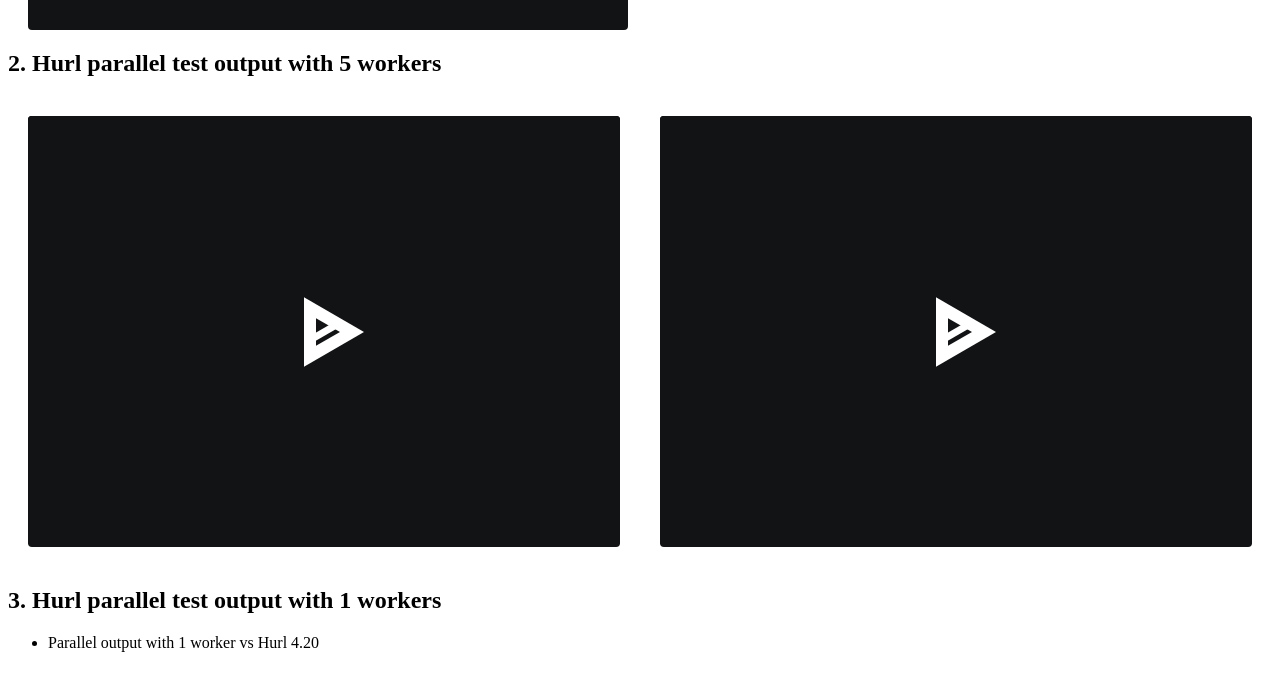
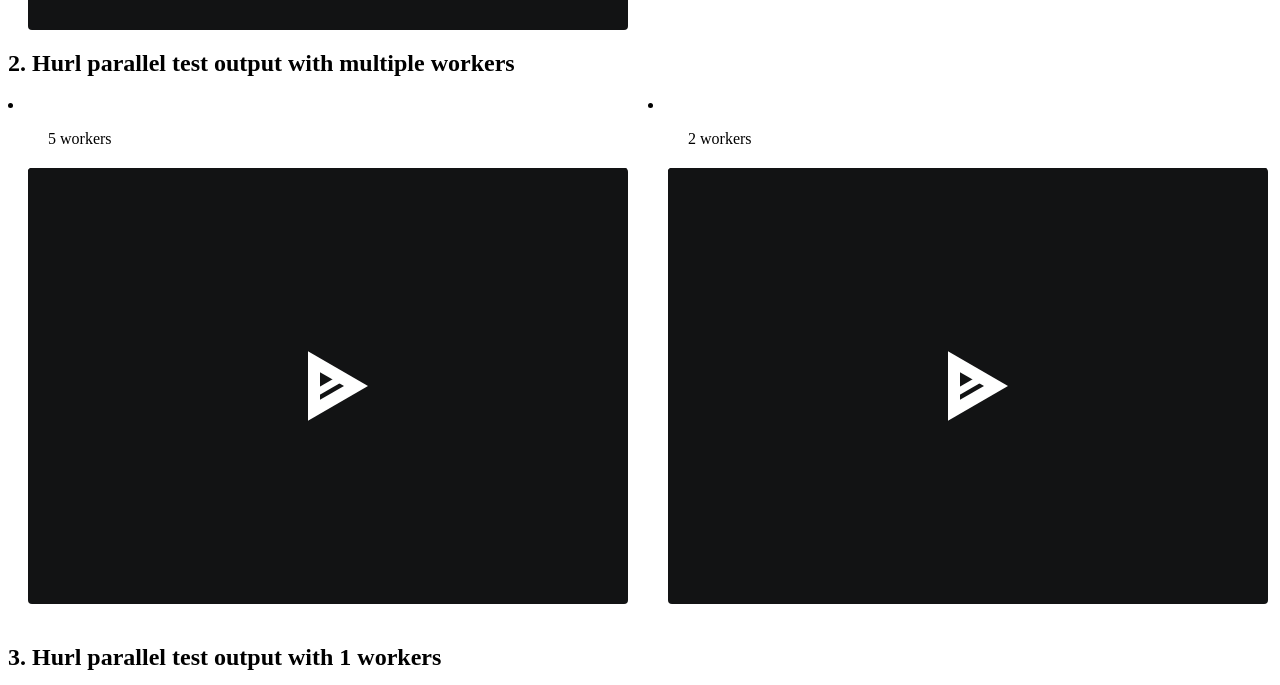
Before and after one commit to jcamiel/parallel, a plain HTML site: page docs/index.html in a window 1280 px wide. Shown: the part 473-1158 px from the top of the page. Drawn offline with Linux system fonts and the light colour scheme.

Commit message:
Update HTML.

```diff
--- a/docs/index.html
+++ b/docs/index.html
@@ -22,11 +22,17 @@
 
 <div class="player" data-file="cast/hurl.cast"></div>
 
-<h2>2. Hurl parallel test output with 5 workers</h2>
+<h2>2. Hurl parallel test output with multiple workers</h2>
 
 <div class="d-flex">
-    <div class="player" data-file="cast/5-workers.cast"></div>
-    <div class="player" data-file="cast/2-workers.cast"></div>
+    <div>
+        <li><ul>5 workers</ul></li>
+        <div class="player" data-file="cast/5-workers.cast"></div>
+    </div>
+    <div>
+        <li><ul>2 workers</ul></li>
+        <div class="player" data-file="cast/2-workers.cast"></div>
+    </div>
 </div>
 
 <h2>3. Hurl parallel test output with 1 workers</h2>
@@ -42,9 +48,6 @@
     <div class="player" data-file="cast/hurl.cast"></div>
 </div>
 
-<h2>4. Hurl parallel test output with 2 workers</h2>
-
-<div class="player" data-file="cast/2-workers.cast"></div>
 
 
 <script src="asciinema-player.min.js"></script>
```
